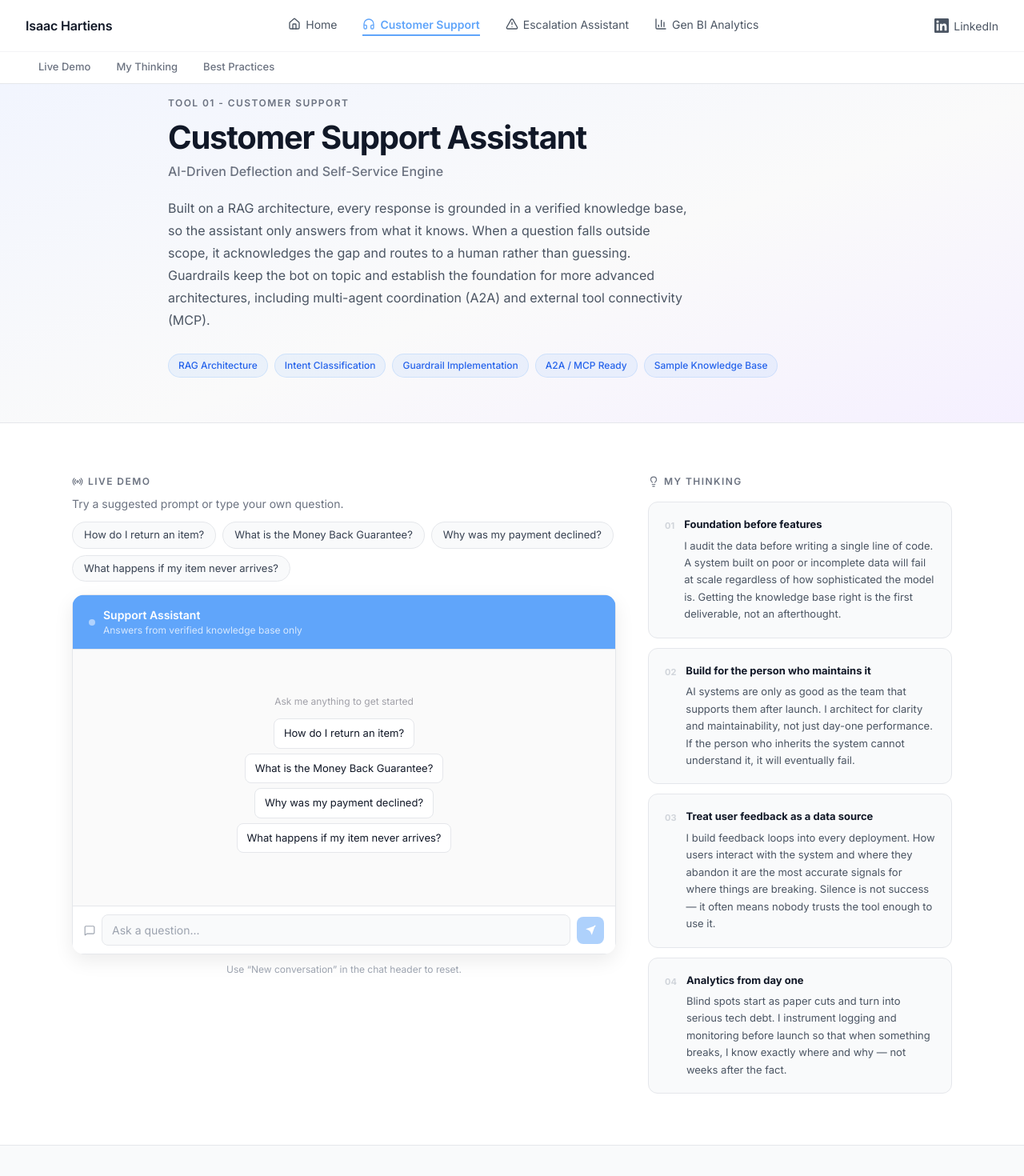
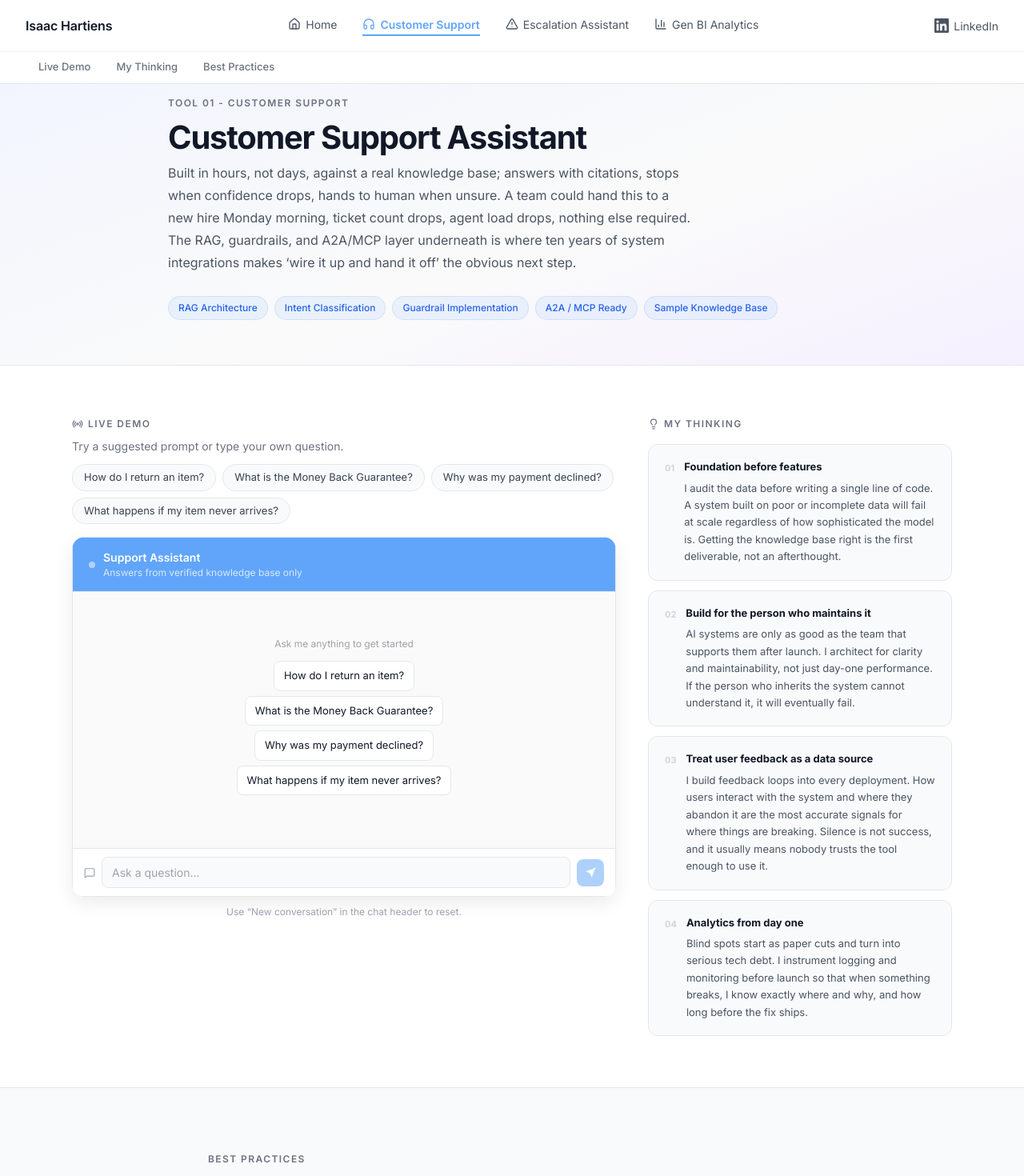
Before and after one commit to isaachartiens/project-isaac-ai, a Next.js app: page /support in a window 1280 px wide. Shown: the top 1470 px of the page at 80% size. Built offline with nearby package versions, Linux system fonts and the light colour scheme.

Commit message:
copy: update customer support page hero and thinking cards

```diff
--- a/src/app/support/page.tsx
+++ b/src/app/support/page.tsx
@@ -32,11 +32,11 @@ const myThinking = [
   },
   {
     title: 'Treat user feedback as a data source',
-    body: 'I build feedback loops into every deployment. How users interact with the system and where they abandon it are the most accurate signals for where things are breaking. Silence is not success — it often means nobody trusts the tool enough to use it.',
+    body: 'I build feedback loops into every deployment. How users interact with the system and where they abandon it are the most accurate signals for where things are breaking. Silence is not success, and it usually means nobody trusts the tool enough to use it.',
   },
   {
     title: 'Analytics from day one',
-    body: 'Blind spots start as paper cuts and turn into serious tech debt. I instrument logging and monitoring before launch so that when something breaks, I know exactly where and why — not weeks after the fact.',
+    body: 'Blind spots start as paper cuts and turn into serious tech debt. I instrument logging and monitoring before launch so that when something breaks, I know exactly where and why, and how long before the fix ships.',
   },
 ]
 
@@ -77,15 +77,8 @@ export default function SupportPage() {
           <h1 style={{ fontSize: '40px', fontWeight: 700, color: '#111827', margin: '0 0 8px', letterSpacing: '-0.03em', lineHeight: 1.1 }}>
             Customer Support Assistant
           </h1>
-          <p style={{ fontSize: '16px', fontWeight: 500, color: '#6B7280', margin: '0 0 20px' }}>
-            AI-Driven Deflection and Self-Service Engine
-          </p>
           <p style={{ fontSize: '16px', color: '#4B5563', lineHeight: 1.75, margin: '0 0 28px', maxWidth: '65ch' }}>
-            Built on a RAG architecture, every response is grounded in a verified knowledge base,
-            so the assistant only answers from what it knows. When a question falls outside scope,
-            it acknowledges the gap and routes to a human rather than guessing. Guardrails keep
-            the bot on topic and establish the foundation for more advanced architectures, including
-            multi-agent coordination (A2A) and external tool connectivity (MCP).
+            Built in hours, not days, against a real knowledge base; answers with citations, stops when confidence drops, hands to human when unsure. A team could hand this to a new hire Monday morning, ticket count drops, agent load drops, nothing else required. The RAG, guardrails, and A2A/MCP layer underneath is where ten years of system integrations makes &lsquo;wire it up and hand it off&rsquo; the obvious next step.
           </p>
           <div style={{ display: 'flex', flexWrap: 'wrap', gap: '8px' }}>
             {badges.map(b => (
```
